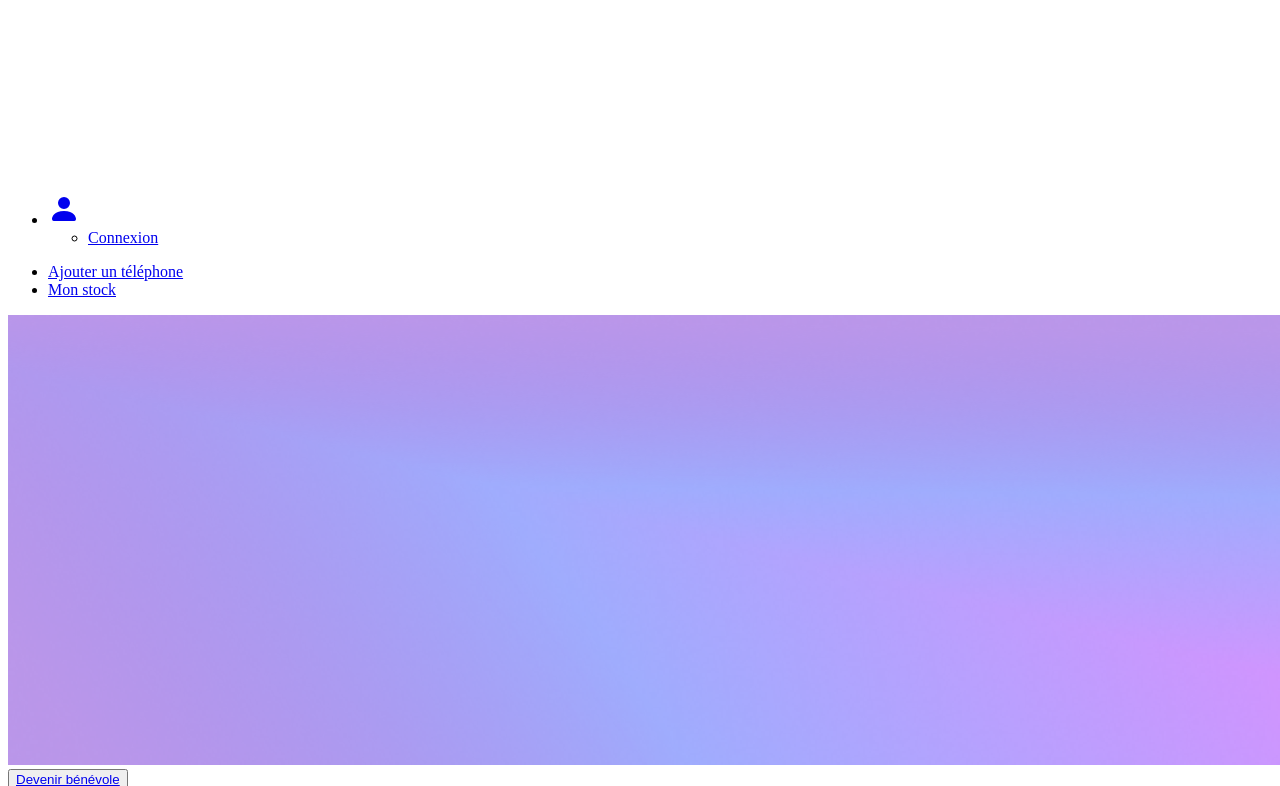
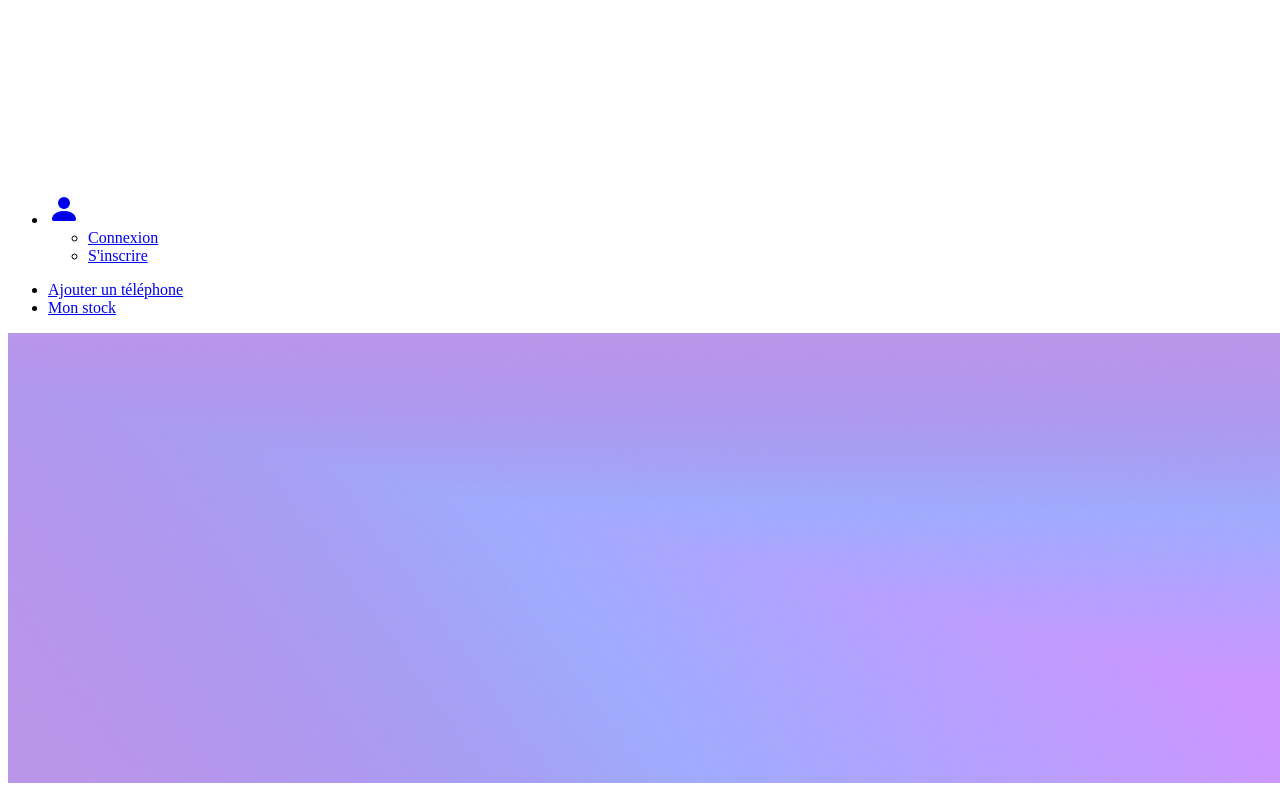
Before and after one commit to jaalazard/hackaton_emmaus_connect, a Symfony app: template templates/home/index.html.twig in a window 1280 px wide; the page is wider, and only the part inside the window is pictured. Shown: the part 810-1596 px from the top of that part. Run offline with Twig, Linux system fonts and the light colour scheme; the template is opened without the code that fills it: most values are stand-ins (such as "Sample title", 1, 10 or a date in 2020); some libraries are stand-ins or nearby versions.

Commit message:
fix RegForm and tabs navbar

```diff
--- a/config/bundles.php
+++ b/config/bundles.php
@@ -16,9 +16,5 @@ return [
     Symfony\UX\Swup\SwupBundle::class => ['all' => true],
     Symfony\UX\Typed\TypedBundle::class => ['all' => true],
     Symfony\UX\StimulusBundle\StimulusBundle::class => ['all' => true],
-<<<<<<< HEAD
-    SymfonyCasts\Bundle\VerifyEmail\SymfonyCastsVerifyEmailBundle::class => ['all' => true],
-=======
     Vich\UploaderBundle\VichUploaderBundle::class => ['all' => true],
->>>>>>> 5400f0d72629734e8d5c023a6977bfe64ce63d20
 ];
--- a/src/Controller/RegistrationController.php
+++ b/src/Controller/RegistrationController.php
@@ -14,7 +14,7 @@ use Symfony\Component\Routing\Annotation\Route;
 
 class RegistrationController extends AbstractController
 {
-    #[Route('/register', name: 'app_enregistrement')]
+    #[Route('/register', name: 'app_register')]
     public function register(Request $request, UserPasswordHasherInterface $userPasswordHasher, EntityManagerInterface $entityManager): Response
     {
         $user = new User();
@@ -30,10 +30,11 @@ class RegistrationController extends AbstractController
                 )
             );
 
+            $user->setRoles(['ROLE_USER']);
             $entityManager->persist($user);
             $entityManager->flush();
 
-            return $this->redirectToRoute('home_');
+            return $this->redirectToRoute('app_home');
         }
 
         return $this->render('registration/register.html.twig', [
--- a/templates/components/_navbar.html.twig
+++ b/templates/components/_navbar.html.twig
@@ -14,11 +14,14 @@
 				<ul class="bg-light rounded-4 dropdown-menu">
 					{% if app.user %}
 						<li>
-							<a class="dropdown-item mx-3 text-decoration-none text-uppercase fs-5 fw-bold text-dark" href="{{ path('app_logout') }}">Déconnexion</a>
+							<a class="dropdown-item mx-3 text-decoration-none fs-5 fw-bold text-dark" href="{{ path('app_logout') }}">Déconnexion</a>
 						</li>
 					{% else %}
 						<li>
-							<a class="dropdown-item mx-3 text-decoration-none text-uppercase fs-5 fw-bold text-dark" href="{{ path('app_login') }}">Connexion</a>
+							<a class="dropdown-item mx-3 text-decoration-none fs-5 fw-bold text-dark" href="{{ path('app_login') }}">Connexion</a>
+						</li>
+						<li>
+							<a class="dropdown-item mx-3 text-decoration-none fs-5 fw-bold text-dark" href="{{ path('app_register') }}">S'inscrire</a>
 						</li>
 					{% endif %}
 				</ul>
--- a/templates/phone/monStock.html.twig
+++ b/templates/phone/monStock.html.twig
@@ -1,6 +1,6 @@
 {% extends 'base.html.twig' %}
 
-{% block title %}Emmaüs Connect | Mon stock
+{% block title %}Emmaüs Connect | Stock
 {% endblock %}
 
 {% block body %}
```
Also changed, not shown: 1 other file.
